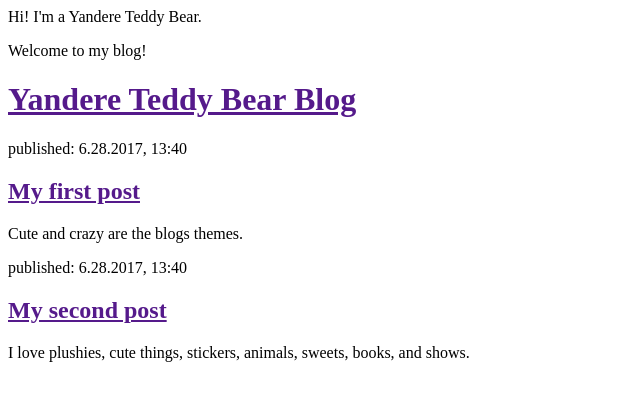
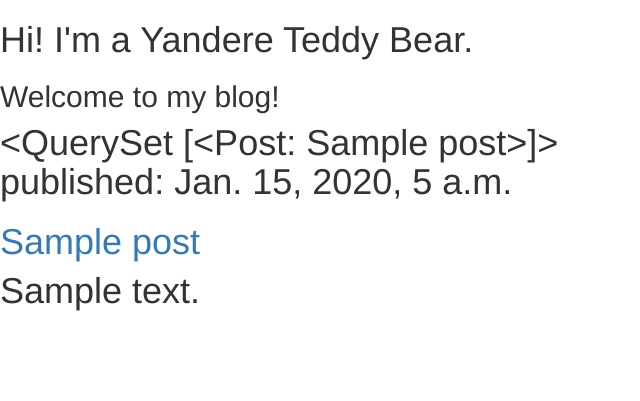
Before and after one commit to andthephoenix/my-first-blog, a Django app: template blog/templates/blog/post_list.html in a window 1280 px wide. Shown: the top 401 px of the page, without its empty margins (0-640 px from the left). Run offline with Django 3.2, Linux system fonts and the light colour scheme; the template is opened without the code that fills it: values that come from a table or form of the project are taken from there, others are empty; tables that the repository leaves empty hold one stand-in row (values such as "Sample post"); some libraries are stand-ins or nearby versions.

Commit message:
CSS Updates Begin

```diff
--- a/blog/templates/blog/post_list.html
+++ b/blog/templates/blog/post_list.html
@@ -1,25 +1,26 @@
 <html>
 <head>
        <title>Yandere Teddy Bear Blog</title>
+       <link rel="stylesheet" href="//maxcdn.bootstrapcdn.com/bootstrap/3.2.0/css/bootstrap.min.css">
+       <link rel="stylesheet" href="//maxcdn.bootstrapcdn.com/bootstrap/3.2.0/css/bootstrap-theme.min.css">
    </head>
-    <p>Hi! I'm a Yandere Teddy Bear.</p>
-    <p>Welcome to my blog!</p>
 
     <body>
+    <h1>  <p>Hi! I'm a Yandere Teddy Bear.</p><h1>
         <div>
-            <h1><a href="">Yandere Teddy Bear Blog</a></h1>
-        </div>
 
-        <div>
-            <p>published: 6.28.2017, 13:40</p>
-            <h2><a href="">My first post</a></h2>
-            <p>Cute and crazy are the blogs themes.</p>
-        </div>
+      <h2><p>Welcome to my blog!</p> </h2>
 
-        <div>
-            <p>published: 6.28.2017, 13:40</p>
-            <h2><a href="">My second post</a></h2>
-            <p>I love plushies, cute things, stickers, animals, sweets, books, and shows.</p>
-        </div>
+{{ posts }}
+
+</div>
+
+{% for post in posts %}
+    <div>
+        <p>published: {{ post.published_date }}</p>
+        <h1><a href="">{{ post.title }}</a></h1>
+        <p>{{ post.text|linebreaksbr }}</p>
+    </div>
+{% endfor %}
     </body>
 </html>
```
